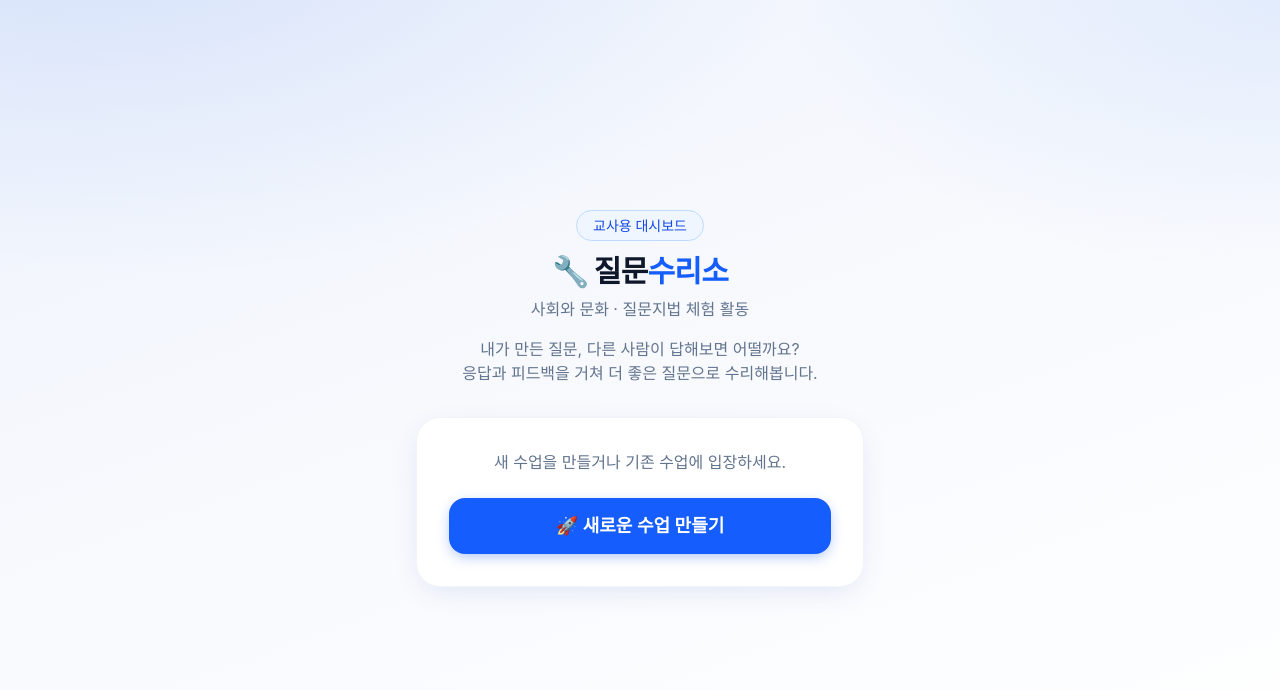
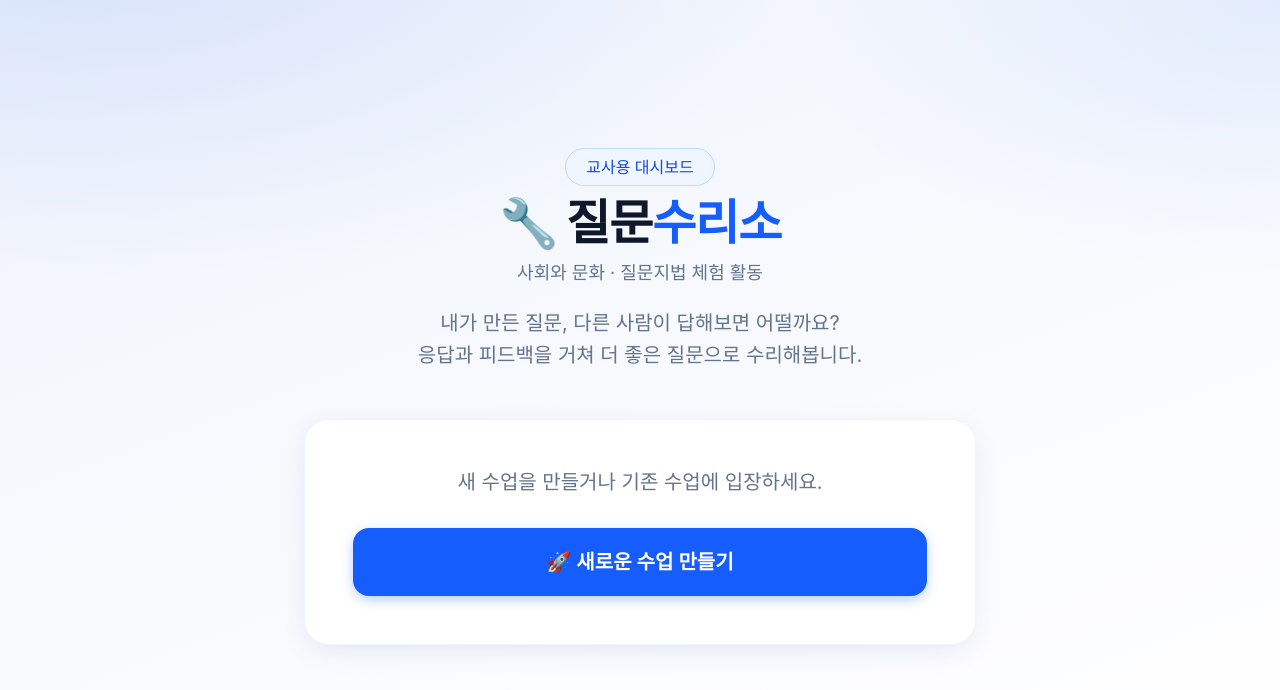
Before and after one commit to saam-kim/question-repair-shop, a React (Vite) app: page /#/ in a window 1280 px wide. Shown: the top 690 px of the page. Built offline with nearby package versions, Linux system fonts and the light colour scheme; no server answers; a web font is replaced by a local one.

Commit message:
style: enlarge desktop teacher landing page

```diff
--- a/src/pages/teacher/TeacherHome.tsx
+++ b/src/pages/teacher/TeacherHome.tsx
@@ -50,24 +50,24 @@ export function TeacherHome() {
   if (checkingResume && !authError) return <LoadingScreen />;
 
   return (
-    <div className="bg-hero-gradient flex min-h-screen flex-col items-center justify-center gap-8 px-6 py-10">
+    <div className="bg-hero-gradient flex min-h-screen flex-col items-center justify-center gap-12 px-10 py-12">
       <div className="text-center">
-        <span className="rounded-full border border-blue-200 bg-blue-50 px-4 py-1.5 text-sm font-medium text-blue-700">
+        <span className="rounded-full border border-blue-200 bg-blue-50 px-5 py-2 text-base font-medium text-blue-700">
           교사용 대시보드
         </span>
-        <h1 className="mt-4 text-3xl font-black tracking-tight text-slate-900">
+        <h1 className="mt-5 text-5xl font-black tracking-tight text-slate-900">
           🔧 질문<span className="text-blue-600">수리소</span>
         </h1>
-        <p className="mt-2 text-slate-500">사회와 문화 · 질문지법 체험 활동</p>
-        <p className="mt-4 text-slate-500">
+        <p className="mt-3 text-lg text-slate-500">사회와 문화 · 질문지법 체험 활동</p>
+        <p className="mt-5 text-xl leading-8 text-slate-500">
           내가 만든 질문, 다른 사람이 답해보면 어떨까요?
           <br />
           응답과 피드백을 거쳐 더 좋은 질문으로 수리해봅니다.
         </p>
       </div>
 
-      <div className="w-full max-w-md rounded-3xl border border-slate-100 bg-white p-8 text-center shadow-[0_8px_30px_-8px_rgba(30,64,175,0.15)]">
-        <p className="text-slate-500">새 수업을 만들거나 기존 수업에 입장하세요.</p>
+      <div className="w-full max-w-2xl rounded-3xl border border-slate-100 bg-white p-12 text-center shadow-[0_8px_30px_-8px_rgba(30,64,175,0.15)]">
+        <p className="text-xl text-slate-500">새 수업을 만들거나 기존 수업에 입장하세요.</p>
 
         {(error || authError) && <p className="mt-3 text-sm text-rose-600">{error || authError}</p>}
 
@@ -75,7 +75,7 @@ export function TeacherHome() {
           type="button"
           onClick={handleCreate}
           disabled={authLoading || creating || !uid}
-          className="mt-6 w-full rounded-2xl bg-blue-600 py-3.5 text-lg font-semibold text-white shadow-[0_4px_14px_-2px_rgba(37,99,235,0.4)] transition-colors
+          className="mt-8 w-full rounded-2xl bg-blue-600 py-5 text-xl font-semibold text-white shadow-[0_4px_14px_-2px_rgba(37,99,235,0.4)] transition-colors
             hover:bg-blue-700 disabled:cursor-not-allowed disabled:bg-slate-300 disabled:shadow-none"
         >
           {creating ? '만드는 중...' : '🚀 새로운 수업 만들기'}
@@ -85,10 +85,10 @@ export function TeacherHome() {
           <button
             type="button"
             onClick={() => navigate(`/teacher/${resumeInfo.sessionId}`)}
-            className="mt-3 w-full rounded-2xl border border-blue-200 bg-blue-50 py-3.5 text-lg font-semibold text-blue-700 transition-colors hover:bg-blue-100"
+            className="mt-4 w-full rounded-2xl border border-blue-200 bg-blue-50 py-5 text-xl font-semibold text-blue-700 transition-colors hover:bg-blue-100"
           >
             기존 수업 입장
-            <span className="ml-2 text-sm font-medium tracking-wider text-blue-500">{resumeInfo.sessionCode}</span>
+            <span className="ml-2 text-base font-medium tracking-wider text-blue-500">{resumeInfo.sessionCode}</span>
           </button>
         )}
       </div>
```
